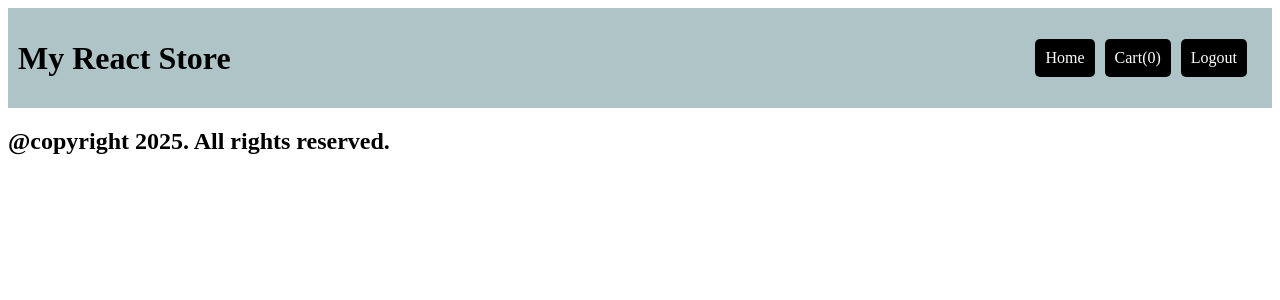
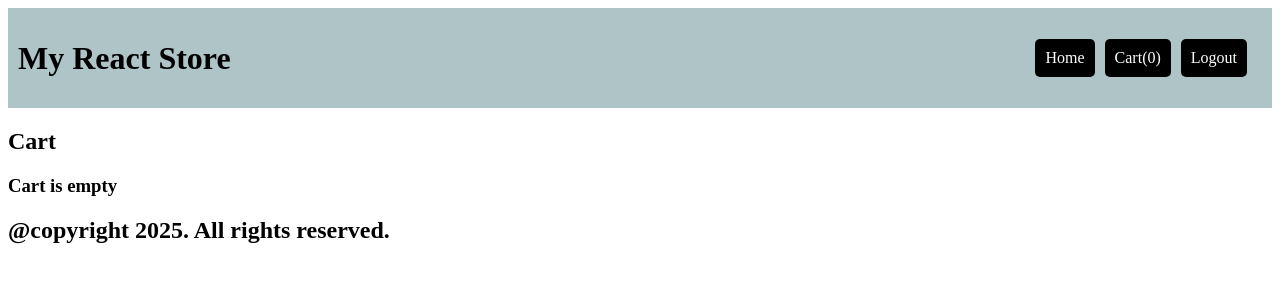
Before and after one commit to gaddisai/react-mystore-a, a React (Create React App) app: page /cart in a window 1280 px wide. Shown: the top 300 px of the page. Built offline with nearby package versions, Linux system fonts and the light colour scheme.

Commit message:
changes done

```diff
--- a/src/App.js
+++ b/src/App.js
@@ -6,6 +6,7 @@ import { Footer } from './components/Footer';
 import { Register } from './components/Register';
 import { BrowserRouter,Route,Routes } from 'react-router-dom';
 import { createContext,useState } from "react";
+import { Cart } from './components/Cart';
 const appContext = createContext();
 export {appContext}
 function App() {
@@ -31,6 +32,7 @@ function App() {
           <Route path="/products" element={<Products/>}/>
           <Route path="/register" element={<Register />} />
           <Route path="/login" element={<Login />}/>
+          <Route path="/cart" element={<Cart/>}/>
         </Routes>
         <Footer/>
       </appContext.Provider>
--- a/src/components/Cart.jsx
+++ b/src/components/Cart.jsx
@@ -4,25 +4,39 @@ import { appContext } from '../App'
 
 function Cart() {
   const { cart, products,setCart } = useContext(appContext);
+  const increment = (key) => {
+    setCart({...cart,[key]:cart[key]+1});
+  }
+  const decrement = (key) => {
+    if(cart[key] > 1){
+      setCart({...cart,[key]:cart[key]-1});
+    }else{
+      delete cart[key];
+      setCart({...cart});
+    }
+  }
   return (
     <>
     <div>
       <h2>Cart</h2>
-      <div className='App_Products_Row'>
+      <div >
         {
-          Object.keys(cart).length === 0 ?
-          <h3>Cart is empty</h3>:
-          Object.keys(cart).map((value,index)=>(
-            <div key={index} className="App_Products_Box">
-              <h3>{products[value-1].name}</h3>
-              <br />
-              <p>Price: {products[value-1].price}</p>
-              <button onClick={()=>setCart({...cart,[value]:undefined})}>Remove from Cart</button>
-            </div>
-          ))
+          Object.keys(cart).length === 0 ? (
+            <h3>Cart is empty</h3>
+          ) : (
+            Object.keys(cart).map((key) => {
+              const product = products.find((product) => product.id === parseInt(key));
+              return (
+                <div key={key}>
+                  <h3>{product.id}-{product.name}-{product.price} <button onClick={()=>decrement(key)}>-</button>{cart[key]}<button onClick={()=>increment(key)}>+</button></h3>
+                </div>
+              );
+            })
+          )
         }
       </div>
     </div>
     </>
   )
 }
+export { Cart };
```
Also changed, not shown: src/components/Cart.css (added).
